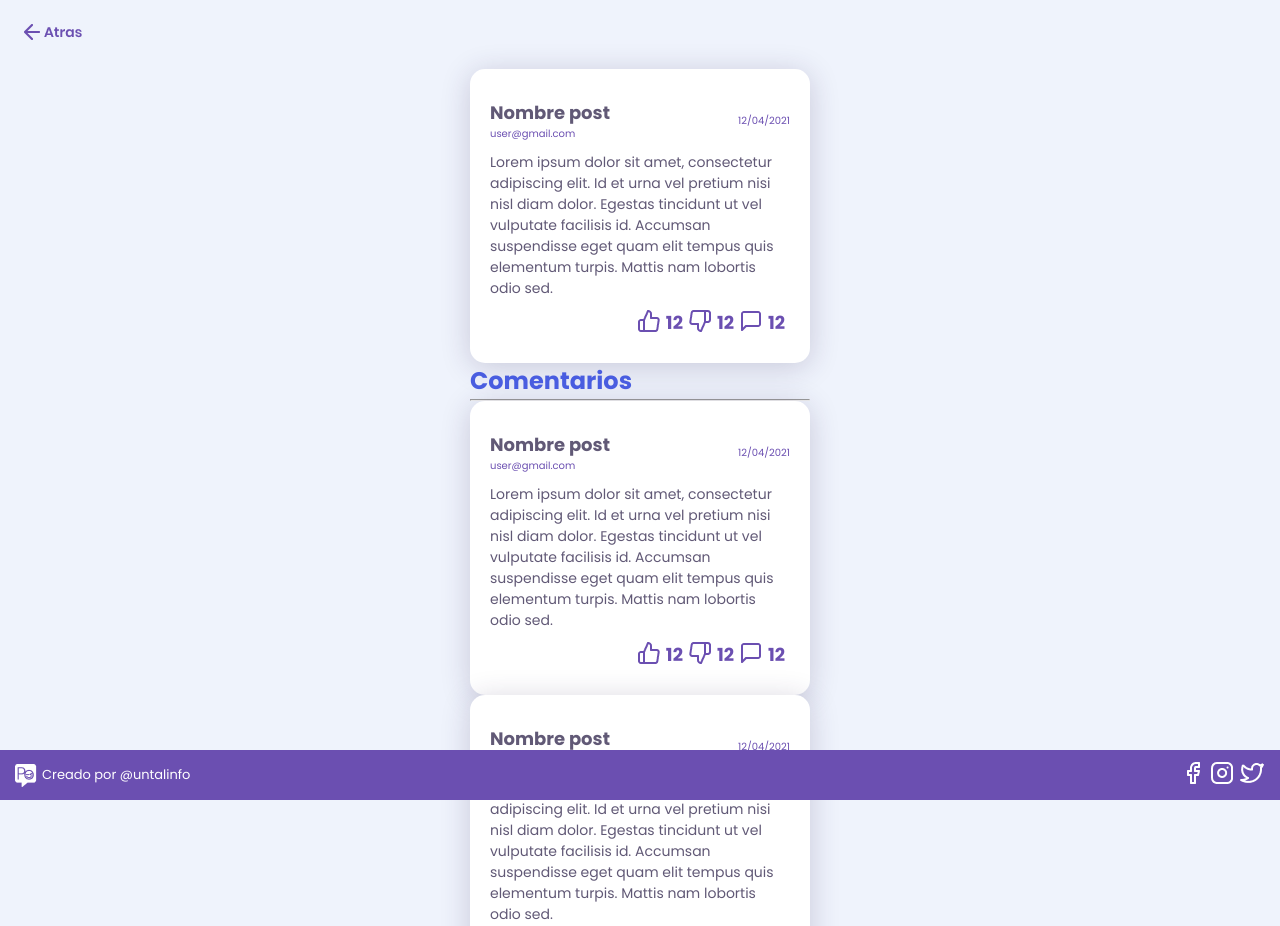
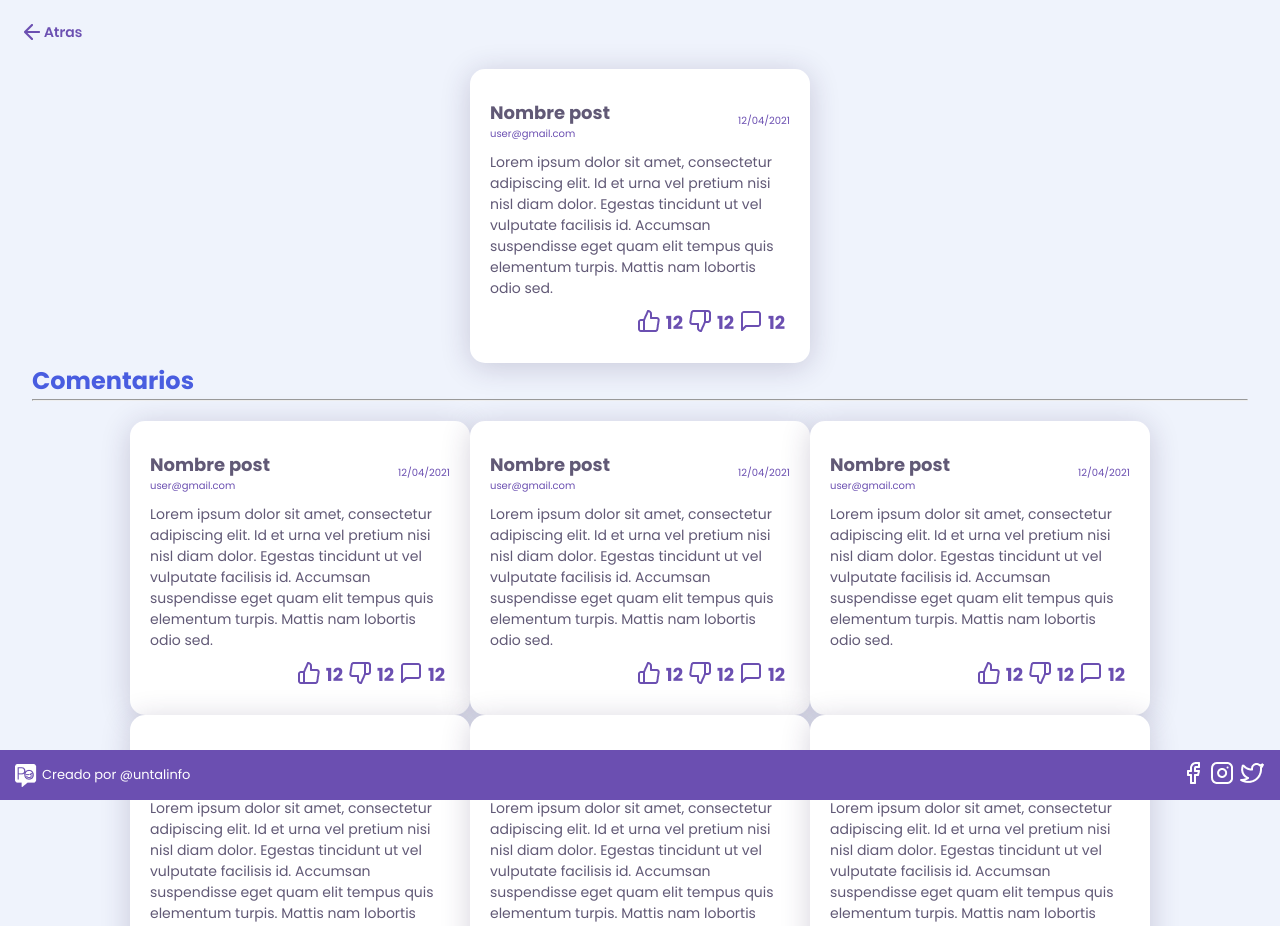
Before and after one commit to untalinfo/posteo, a React (Create React App) app: page /post_detail/1 in a window 1280 px wide. Shown: the top 926 px of the page. Built offline with nearby package versions, Linux system fonts and the light colour scheme.

Commit message:
styles para el contenedor de los pots agregado

```diff
--- a/src/assets/styles/components/HomeFeed.scss
+++ b/src/assets/styles/components/HomeFeed.scss
@@ -2,4 +2,14 @@
 
 .home {
     display: flex;
+    flex-direction: column;
 }
+
+.container__posts {
+    display: flex;
+    flex-wrap: wrap;
+    align-items: center;
+    justify-content: center;
+    width: 95vw;
+    margin: 2rem auto;
+}
```
